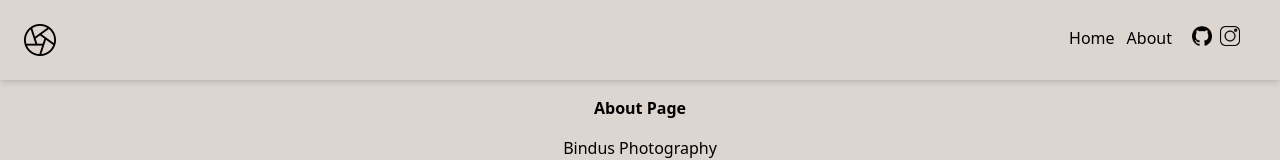
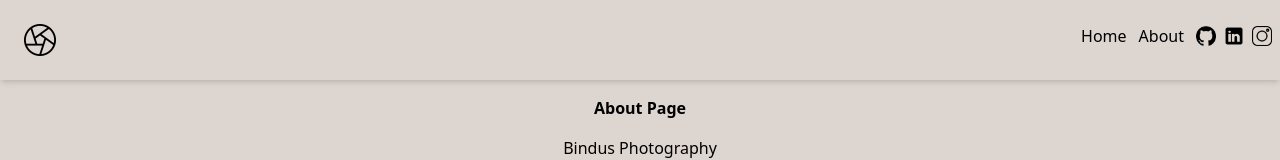
Before and after one commit to Joe-Lindie/photography, a Next.js app: page /about in a window 1280 px wide. Shown: the top 160 px of the page. Built offline with nearby package versions, Linux system fonts and the light colour scheme.

Commit message:
icon added / topnav updated

```diff
--- a/src/components/Links.js
+++ b/src/components/coreUl/StyledLinks.js
@@ -1,11 +1,11 @@
 import Link from 'next/link';
 
-const Links = ({ linkText, href, isInternal }) => {
+const StyledLinks = ({ linkText, href, isInternal }) => {
   return (
     <Link
       href={href}
       rel="noopener noreferrer"
-      {...(isInternal ? null : { target: '_blank' })}
+      target={`${isInternal ? '' : '_blank'}`}
       className="hover:underline"
     >
       {linkText}
@@ -13,4 +13,4 @@ const Links = ({ linkText, href, isInternal }) => {
   );
 };
 
-export default Links;
+export default StyledLinks;
--- a/src/components/coreUl/TopNav.js
+++ b/src/components/coreUl/TopNav.js
@@ -6,8 +6,9 @@ import hamburger from '../../../public/hamburger.png';
 import lens from '../../../public/lens.png';
 import githubIcon from '../../../public/github.png';
 import instagramIcon from '../../../public/instagram.png';
+import linkedinIcon from '../../../public/linkedin.png';
 import globals from 'src/data/globals.js';
-import Links from 'src/components/Links.js';
+import StyledLinks from 'src/components/coreUl/StyledLinks.js';
 
 const TopNav = () => {
   const [isOpen, setIsOpen] = useState(false);
@@ -19,50 +20,57 @@ const TopNav = () => {
   return (
     <>
       <div
-        className="z-20 flex justify-between items-center relative bg-lightBrown shadow-md py-6"
+        className="z-20 flex justify-between relative bg-lightBrown shadow-md py-6"
         onClick={handleToggle}
       >
         <div className="w-8 h-8 ml-6">
-          <Links
-            linkText={<Image src={lens} alt="lens logo" />}
+          <StyledLinks
+            linkText={<Image src={lens} alt={globals.appName} />}
             href="/"
             isInternal
           />
         </div>
 
-        <div className="w-6 h-6 mr-6 md:hidden cursor-pointer">
-          <Image src={hamburger} alt="mobile menu button" />
+        <div className="flex">
+          {/* Desktop Menu */}
+          <nav className="hidden md:block">
+            <ul className="flex justify-end">
+              <li className="pr-3">
+                <StyledLinks linkText="Home" href="/" isInternal />
+              </li>
+              <li className="pr-3">
+                <StyledLinks linkText="About" href="/about" isInternal />
+              </li>
+            </ul>
+          </nav>
+
+          {/* Icons */}
+          <div className="flex items-center">
+            <div className="w-7 h-7 pr-2">
+              <StyledLinks
+                linkText={<Image src={githubIcon} alt="" />}
+                href={globals.externalLinks.Github}
+              />
+            </div>
+            <div className="w-7 h-7 pr-2">
+              <StyledLinks
+                linkText={<Image src={linkedinIcon} alt="" />}
+                href={globals.externalLinks.Linkedin}
+              />
+            </div>
+            <div className="w-7 h-7 pr-2">
+              <StyledLinks
+                linkText={<Image src={instagramIcon} alt="" />}
+                href={globals.externalLinks.Instagram}
+              />
+            </div>
+          </div>
+
+          {/* Mobile Menu Button */}
+          <div className="w-6 h-6 mr-6 md:hidden cursor-pointer">
+            <Image src={hamburger} alt="" />
+          </div>
         </div>
-
-        {/* Desktop Menu */}
-        <nav className="hidden md:block pr-10">
-          <ul className="flex justify-end">
-            <li className="pr-3">
-              <Links linkText="Home" href="/" isInternal />
-            </li>
-            <li className="pr-3">
-              <Links linkText="About" href="/about" isInternal />
-            </li>
-
-            <div className=" w-7 h-7 pl-2">
-              <li>
-                <Links
-                  linkText={<Image src={githubIcon} alt="Github icon" />}
-                  href={globals().externalLinks.Github}
-                />
-              </li>
-            </div>
-
-            <div className="w-7 h-7 pl-2">
-              <li>
-                <Links
-                  linkText={<Image src={instagramIcon} alt="Instagram icon" />}
-                  href={globals().externalLinks.Instagram}
-                />
-              </li>
-            </div>
-          </ul>
-        </nav>
       </div>
 
       {/* Mobile Menu */}
@@ -73,10 +81,10 @@ const TopNav = () => {
       >
         <ul className={`text-left ${isOpen ? 'block' : 'hidden h-screen p-6'}`}>
           <li>
-            <Links linkText="Home" href="/" isInternal />
+            <StyledLinks linkText="Home" href="/" isInternal />
           </li>
           <li>
-            <Links linkText="About" href="/about" isInternal />
+            <StyledLinks linkText="About" href="/about" isInternal />
           </li>
         </ul>
       </nav>
--- a/src/data/aboutPageData.js
+++ b/src/data/aboutPageData.js
@@ -1,4 +1,4 @@
-import Links from '@/components/Links';
+import StyledLinks from '@/components/coreUl/StyledLinks';
 import globals from './globals';
 
 const aboutPageData = () => {
@@ -18,9 +18,9 @@ const aboutPageData = () => {
       <p className="pb-4">
         Keen to learn more about my coding journey? Check out my{' '}
         <span className="font-bold">
-          <Links
+          <StyledLinks
             linkText="GitHub profile"
-            href={globals().externalLinks.Github}
+            href={globals.externalLinks.Github}
           />
         </span>{' '}
         for a closer look at my projects.
@@ -35,7 +35,7 @@ const aboutPageData = () => {
       <p>
         As I continue to code and capture moments, I invite you to stay{' '}
         <span className="font-bold">
-          <Links linkText="connected." href={globals().contacts.Main} />
+          <StyledLinks linkText="connected." href={globals.contacts.Main} />
         </span>
       </p>
     </>
--- a/src/data/globals.js
+++ b/src/data/globals.js
@@ -1,14 +1,15 @@
-const globals = () => {
-  return {
+const globals = {
+  appName: 'Bindus Photography',
+
   externalLinks: {
-      Linkedin: 'https://www.linkedin.com/',
+    Linkedin: 'https://linkedin.com/in/joelindie',
     Github: 'https://github.com/Joe-Lindie',
     Instagram: 'https://www.instagram.com/bindus_photography',
   },
+
   contacts: {
     Main: 'mailto:Josephlindie@hotmail.co.uk',
   },
 };
-};
 
 export default globals;
```
Also changed, not shown: public/linkedin.png (added). Lines whose indentation alone changed are shown as unchanged.
